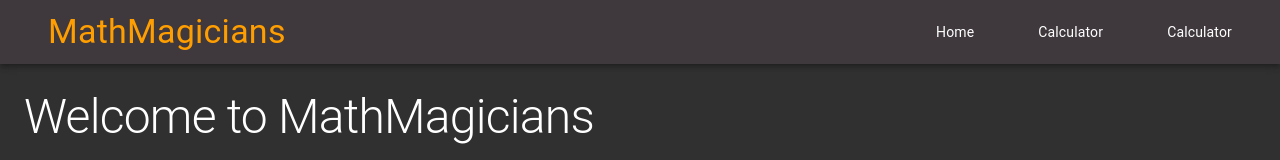
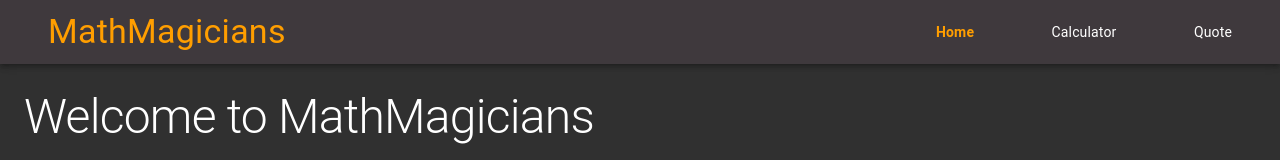
Before and after one commit to topdev0401/react-calculator, a React (Create React App) app: page / in a window 1280 px wide. Shown: the top 160 px of the page. Built offline with nearby package versions, Linux system fonts and the light colour scheme.

Commit message:
Split the Header in a separate file and use NavLink instead of Link

```diff
--- a/src/components/App.js
+++ b/src/components/App.js
@@ -3,21 +3,16 @@ import {
   unstable_createMuiStrictModeTheme as createMuiTheme,
   ThemeProvider,
   CssBaseline,
-  AppBar,
-  Toolbar,
-  Typography,
-  makeStyles,
-  Grid,
   Container,
 } from '@material-ui/core';
 import {
   BrowserRouter,
-  Link,
   Route,
   Switch,
 } from 'react-router-dom';
 import Home from './Home';
 import Calculator from './Calculator';
+import Header from './Header';
 
 const theme = createMuiTheme({
   palette: {
@@ -31,39 +26,10 @@ const theme = createMuiTheme({
   },
 });
 
-const useStyles = makeStyles({
-  logoLink: {
-    color: '#ff9e00',
-    textDecoration: 'none',
-  },
-
-  link: {
-    color: '#fff',
-    textDecoration: 'none',
-  },
-});
-
-const App = () => {
-  const classes = useStyles();
-  return (
+const App = () => (
   <BrowserRouter>
     <ThemeProvider theme={theme}>
-        <AppBar position="sticky">
-          <Toolbar>
-            <Container>
-              <Grid container justify="space-between" alignItems="center">
-                <Typography variant="h4">
-                  <Link to="/" className={classes.logoLink}>MathMagicians</Link>
-                </Typography>
-                <Grid item container xs={5} md={3} justify="space-between">
-                  <Link to="/" className={classes.link}>Home</Link>
-                  <Link to="/calculator" className={classes.link}>Calculator</Link>
-                  <Link to="/calculator" className={classes.link}>Calculator</Link>
-                </Grid>
-              </Grid>
-            </Container>
-          </Toolbar>
-        </AppBar>
+      <Header />
       <Container>
         <Switch>
           <Route exact path="/" component={Home} />
@@ -74,6 +40,5 @@ const App = () => {
     </ThemeProvider>
   </BrowserRouter>
 );
-};
 
 export default (App);
--- /dev/null
+++ b/src/components/Header.js
@@ -0,0 +1,52 @@
+import React from 'react';
+import {
+  AppBar,
+  Toolbar,
+  Typography,
+  makeStyles,
+  Grid,
+  Container,
+} from '@material-ui/core';
+import { Link, NavLink } from 'react-router-dom';
+
+const useStyles = makeStyles({
+  logoLink: {
+    color: '#ff9e00',
+    textDecoration: 'none',
+  },
+
+  link: {
+    color: '#fff',
+    textDecoration: 'none',
+  },
+
+  activeLink: {
+    fontWeight: 'bolder',
+    color: '#ff9e00',
+  },
+});
+
+const Header = () => {
+  const classes = useStyles();
+
+  return (
+    <AppBar position="sticky">
+      <Toolbar>
+        <Container>
+          <Grid container justify="space-between" alignItems="center">
+            <Typography variant="h4">
+              <Link to="/" className={classes.logoLink}>MathMagicians</Link>
+            </Typography>
+            <Grid item container xs={5} md={3} justify="space-between">
+              <NavLink exact activeClassName={classes.activeLink} to="/" className={classes.link}>Home</NavLink>
+              <NavLink exact activeClassName={classes.activeLink} to="/calculator" className={classes.link}>Calculator</NavLink>
+              <NavLink exact activeClassName={classes.activeLink} to="/quote" className={classes.link}>Quote</NavLink>
+            </Grid>
+          </Grid>
+        </Container>
+      </Toolbar>
+    </AppBar>
+  );
+};
+
+export default Header;
```
Lines whose indentation alone changed are shown as unchanged.
